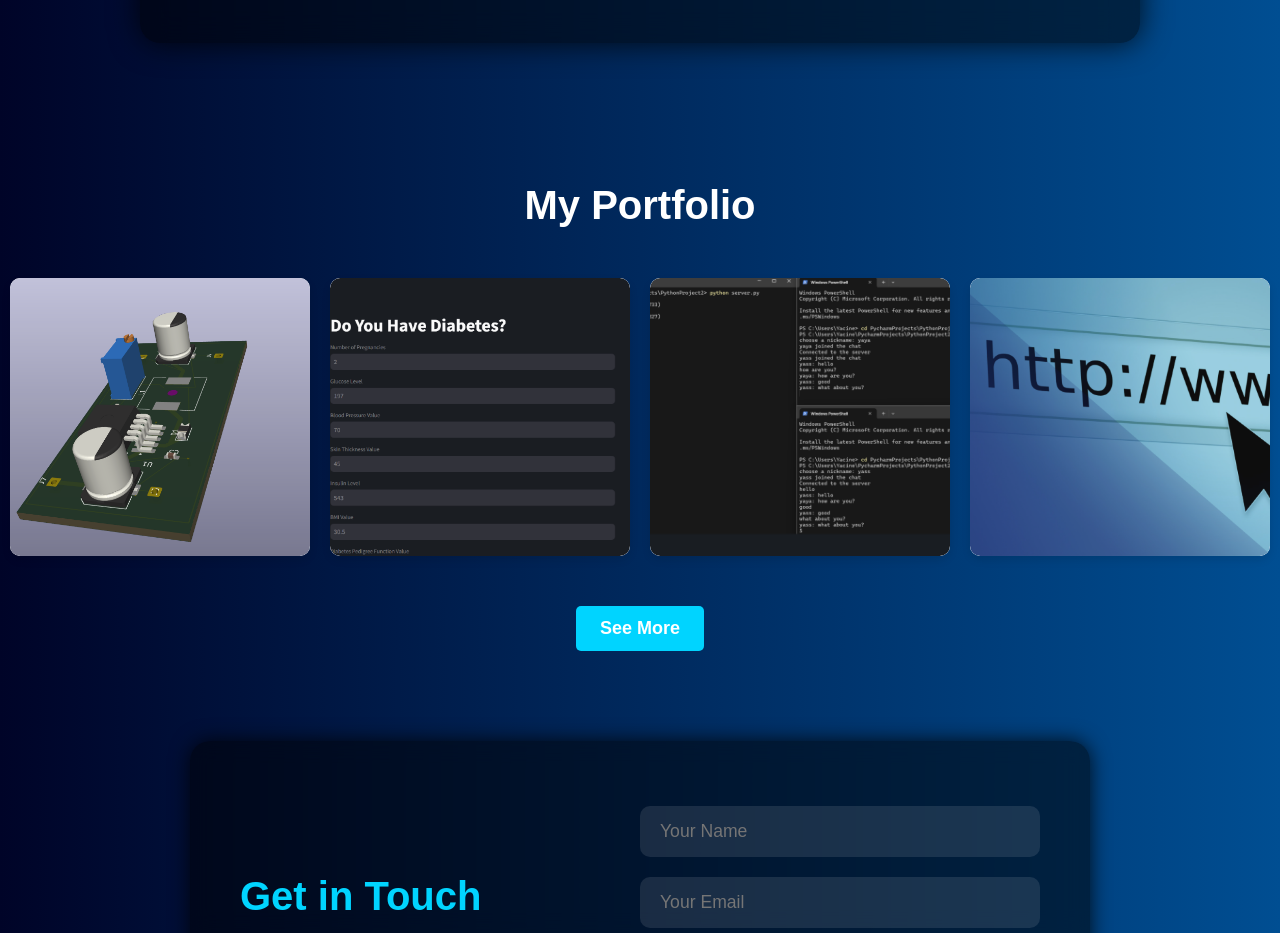
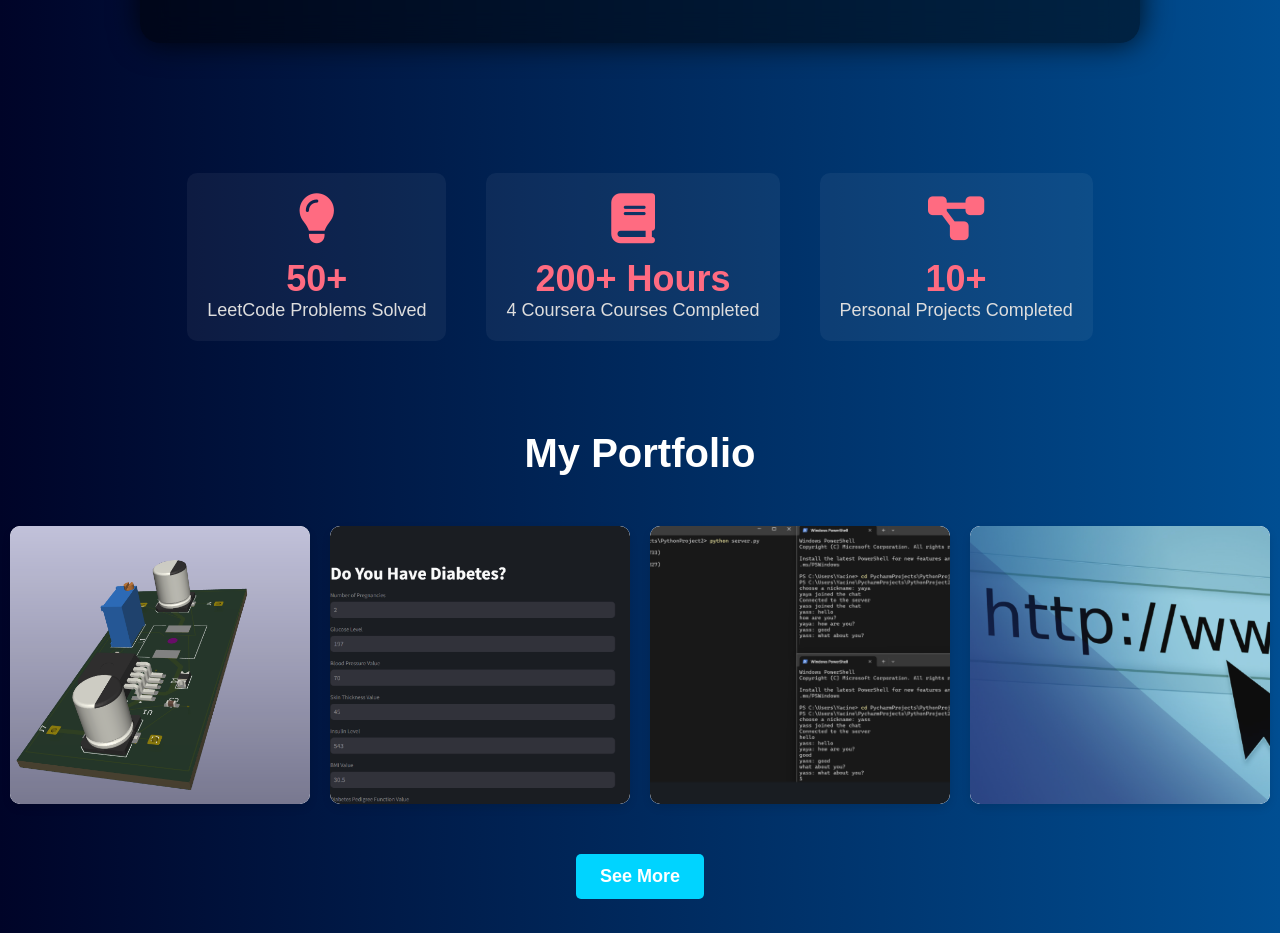
Before and after one commit to YacineOuhrouche/portfolio, a plain HTML site: page index.html in a window 1280 px wide. Shown: the part 1580-2513 px from the top of the page. Drawn offline with nearby package versions, Linux system fonts and the light colour scheme.

Commit message:
Add files via upload

```diff
--- a/index.html
+++ b/index.html
@@ -11,6 +11,66 @@
 
   <title>Yacine | Website</title>
   <style>
+     .stats-container {
+      display: flex;
+      justify-content: center;
+      align-items: center;
+      gap: 40px;
+
+      color: #fff;
+      padding: 40px;
+      flex-wrap: wrap;
+    }
+
+    .stat-item {
+      display: flex;
+      align-items: center;
+      gap: 15px;
+      background: rgba(255, 255, 255, 0.05);
+      padding: 20px;
+      border-radius: 10px;
+      transition: transform 0.3s ease, box-shadow 0.3s ease;
+    }
+
+    .stat-item:hover {
+      transform: translateY(-5px);
+      box-shadow: 0 4px 8px rgba(255, 255, 255, 0.1);
+    }
+
+    .stat-icon {
+      font-size: 50px;
+      color: #ff6b81;
+    }
+
+    .stat-content {
+      display: flex;
+      flex-direction: column;
+    }
+
+    .stat-value {
+      font-size: 36px;
+      font-weight: bold;
+      color: #ff6b81;
+    }
+
+    .stat-label {
+      font-size: 18px;
+      color: #ddd;
+    }
+
+    /* Responsive Design */
+    @media (max-width: 768px) {
+      .stats-container {
+        flex-direction: column;
+        text-align: center;
+      }
+    }
+      .stat-item {
+        flex-direction: column;
+        align-items: center;
+        text-align: center;
+      }
+
      #progress-bar {
       position: fixed;
       top: 0;
@@ -190,6 +250,34 @@
     </div>
   </div>
 
+  <div class="stats-container">
+
+
+    <div class="stat-item">
+      <i class="fas fa-lightbulb stat-icon"></i>
+      <div class="stat-content">
+        <div class="stat-value">50+</div>
+        <div class="stat-label">LeetCode Problems Solved</div>
+
+      </div>
+    </div>
+
+    <div class="stat-item">
+      <i class="fas fa-book stat-icon"></i>
+      <div class="stat-content">
+        <div class="stat-value">200+ Hours</div>
+        <div class="stat-label">4 Coursera Courses Completed</div>
+      </div>
+    </div>
+
+    <div class="stat-item">
+      <i class="fas fa-project-diagram stat-icon"></i>
+      <div class="stat-content">
+        <div class="stat-value">10+</div>
+        <div class="stat-label">Personal Projects Completed</div>
+      </div>
+    </div>
+  </div>
   <section id="portfolio">
     <div class="portfolio-header">
       <h2 data-lang="en">My Portfolio</h2>
```
Also changed, not shown: index1.html (+12 -12 lines).
